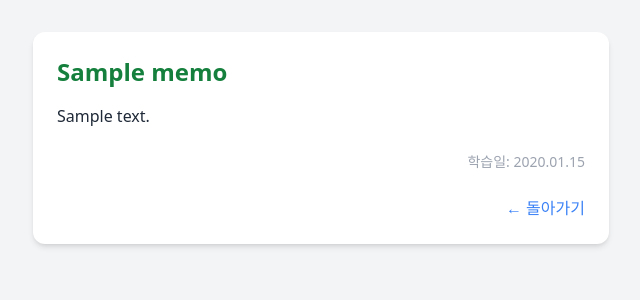
After one commit to JinSol-coder/jungle-note, a Flask app: template templates/review.html in a window 1280 px wide. The commit adds this page. Shown: the top 300 px of the page, without its empty margins (319-959 px from the left). Run offline with Flask 3, Linux system fonts and the light colour scheme; the template is opened without the code that fills it: most values are stand-ins (such as "Sample title", 1, 10 or a date in 2020); some libraries are stand-ins or nearby versions.

Commit message:
리마인더, 복습 페이지 구현, 병합 전 검토 필요

```diff
--- a/app.py
+++ b/app.py
@@ -1,4 +1,4 @@
-from flask import Flask, render_template, redirect, url_for, request, jsonify
+from flask import Flask, render_template, redirect, url_for, request, jsonify, abort
 from pymongo import MongoClient
 from datetime import datetime, timedelta
 from flask_jwt_extended import (
@@ -133,6 +133,22 @@ def memo_add():
         })
         return jsonify({'success': True, 'msg': '저장 완료!'})
 
+# 메모 삭제
+@app.route('/memo/<memo_id>', methods=["DELETE"])
+@jwt_required()
+def delete_memo(memo_id):
+    user_id = get_jwt_identity()
+
+    result = memo_collection.delete_one({
+        '_id': ObjectId(memo_id),
+        'user_id': user_id
+    })
+
+    if result.deleted_count == 1:
+        return jsonify({'success': True, 'msg': '삭제 완료!'})
+    else:
+        return jsonify({'success': False, 'msg': '삭제 실패!'}), 400
+
 
 # 리프레시 토큰 → 액세스 토큰 재발급
 @app.route('/refresh', methods=['POST'])
@@ -164,7 +180,7 @@ def reminder():
         'user_id': user_id,
         'created_at': { '$lte': threshold_datetime },
         'repeat_visible': True
-    }))
+    }).sort('created_at', -1))  # -1: 내림차순
 
     return render_template('reminder.html', memos=repeat_memos)
 
@@ -197,5 +213,21 @@ def hide_memo():
     else:
         return jsonify({'msg': '해당 메모가 없거나 권한 없음'}), 400
 
+# 복습 내용 확인
+@app.route('/memo/<memo_id>')
+@jwt_required()
+def review(memo_id):
+    user_id = get_jwt_identity()
+
+    memo = memo_collection.find_one({
+        '_id': ObjectId(memo_id),
+        'user_id': user_id
+    })
+
+    if not memo:
+        return abort(404, description="해당 메모를 찾을 수 없습니다.")
+
+    return render_template('review.html', memo=memo)
+
 if __name__ == '__main__':
     app.run('0.0.0.0', port=5000, debug=True)
--- /dev/null
+++ b/templates/review.html
@@ -0,0 +1,25 @@
+<!DOCTYPE html>
+<html lang="ko">
+<head>
+    <meta charset="UTF-8">
+    <title>{{ memo.title }}</title>
+    <script src="https://cdn.tailwindcss.com"></script>
+</head>
+<body class="bg-gray-100 p-8">
+    <div class="max-w-xl mx-auto bg-white shadow-md rounded-xl p-6">
+        <h1 class="text-2xl font-bold text-green-700 mb-4">{{ memo.title }}</h1>
+        <p class="text-gray-800 whitespace-pre-wrap">{{ memo.content }}</p>
+        <p class="text-sm text-gray-400 mt-6 text-right">
+            학습일:
+            {% if memo.created_at.__class__.__name__ == 'datetime' %}
+                {{ memo.created_at.strftime('%Y.%m.%d') }}
+            {% else %}
+                {{ memo.created_at[:10].replace('-', '.') }}
+            {% endif %}
+        </p>
+        <div class="mt-6 text-right">
+            <a href="/reminder" class="text-blue-500 hover:underline">← 돌아가기</a>
+        </div>
+    </div>
+</body>
+</html>
```
Also changed, not shown: templates/reminder.html (+25 -11 lines).
